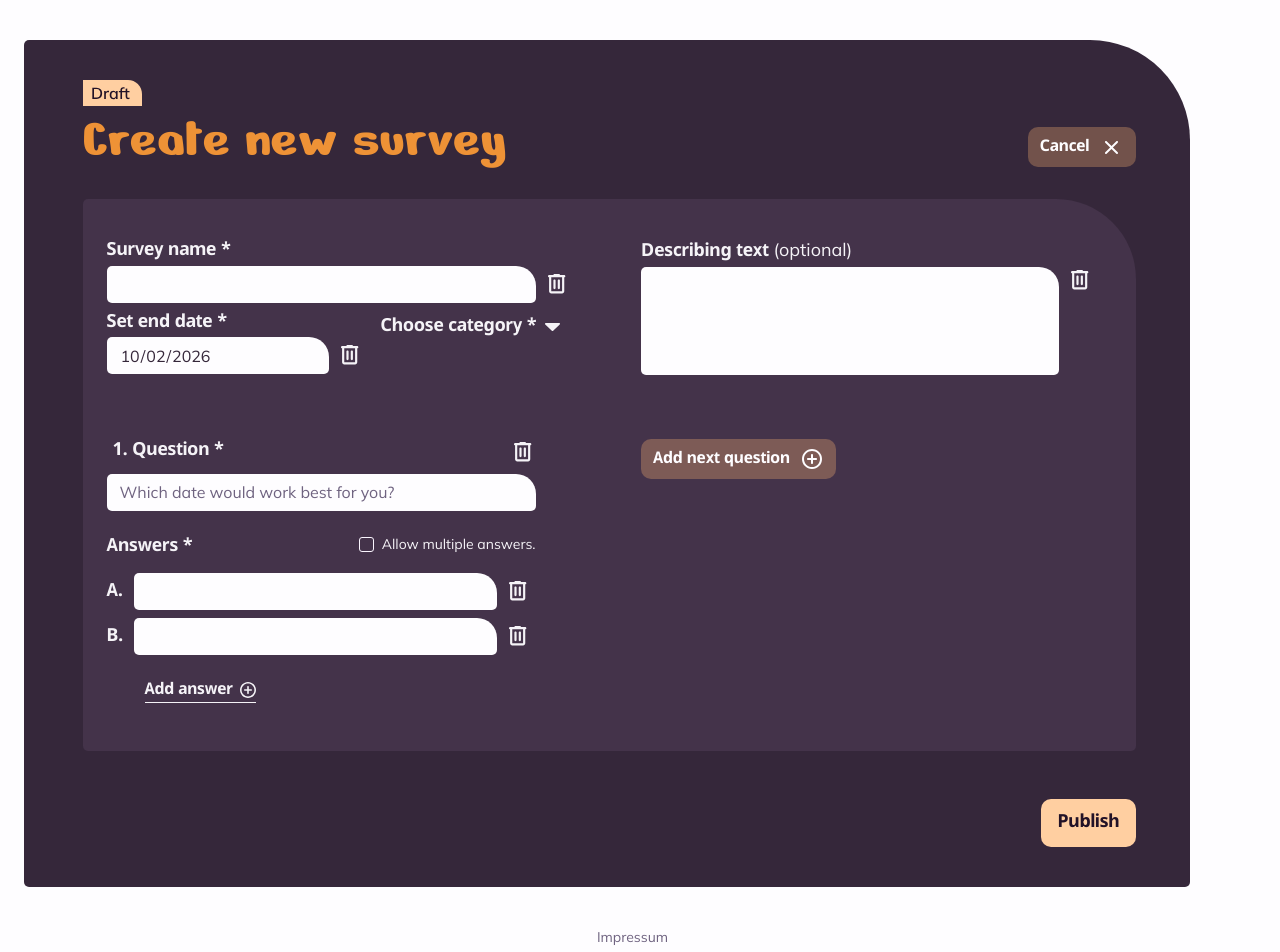
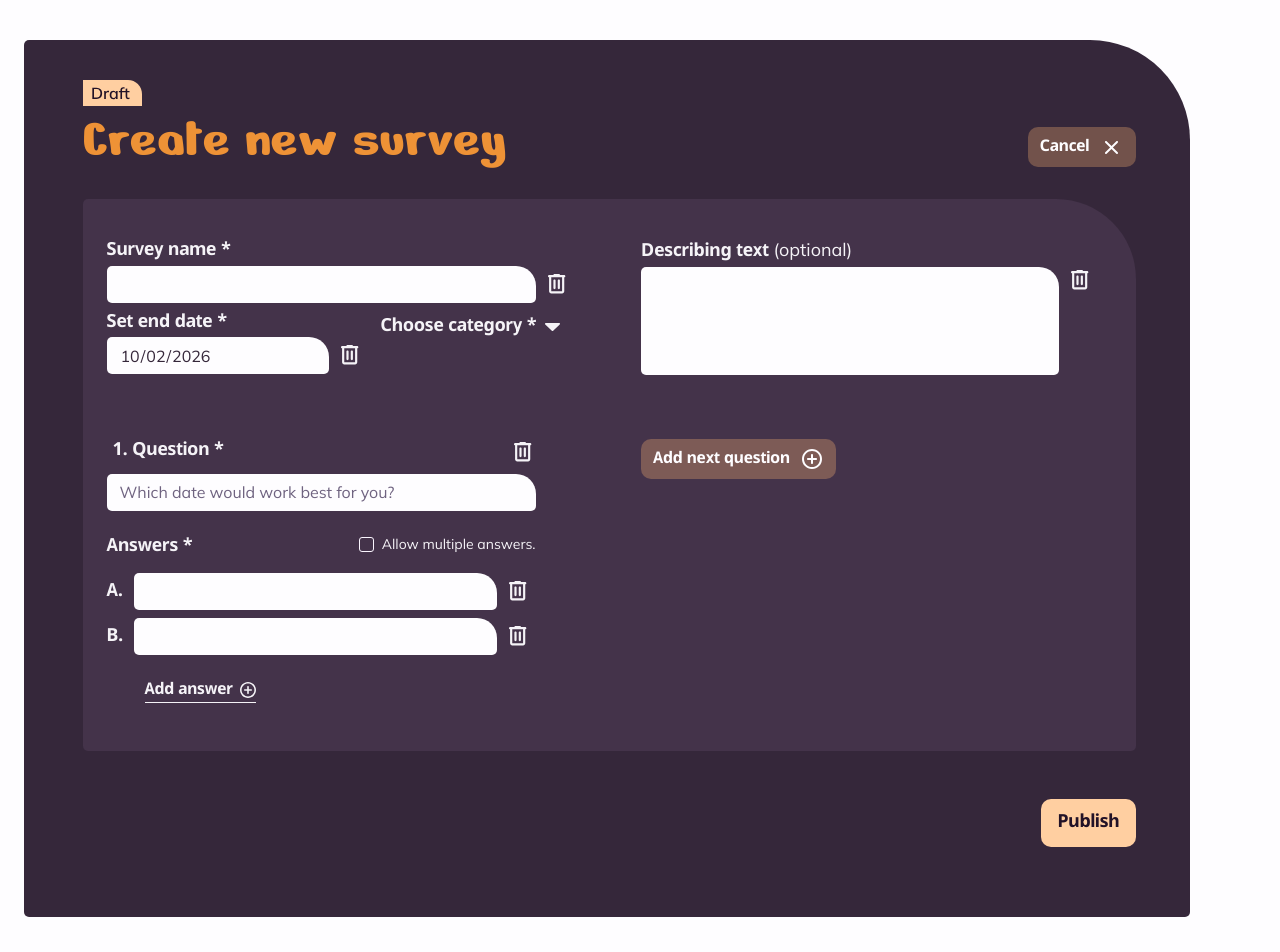
Before and after one commit to NouBou1/pollApp, an Angular app in the folder pollApp/: page /create-survey in a window 1280 px wide. Shown: the top 952 px of the page. Built offline with nearby package versions, Linux system fonts and the light colour scheme; a web font is replaced by a local one.

Commit message:
fix(create-survey): reserve space for the validation message to avoid layout shifts

```diff
--- a/pollApp/src/app/features/create-survey/create-survey.html
+++ b/pollApp/src/app/features/create-survey/create-survey.html
@@ -84,9 +84,7 @@
 
     <div class="create-survey__footer">
       <app-button-primary type="submit" [disabled]="submitting()" mobileIcon="check">Publish</app-button-primary>
-      @if (validationMessage() ?? error(); as message) {
-        <p class="create-survey__error">{{ message }}</p>
-      }
+      <p class="create-survey__error" aria-live="polite">{{ validationMessage() ?? error() }}</p>
     </div>
   </form>
 </section>
--- a/pollApp/src/app/features/create-survey/create-survey.scss
+++ b/pollApp/src/app/features/create-survey/create-survey.scss
@@ -151,8 +151,16 @@
   }
 
   &__error {
+    min-height: 18px;
     color: var(--color-danger);
     font-size: 0.9rem;
+    line-height: 18px;
+    text-align: right;
+
+    @media (max-width: bp.$mobile) {
+      min-height: 36px;
+      text-align: center;
+    }
   }
 }
 
```
